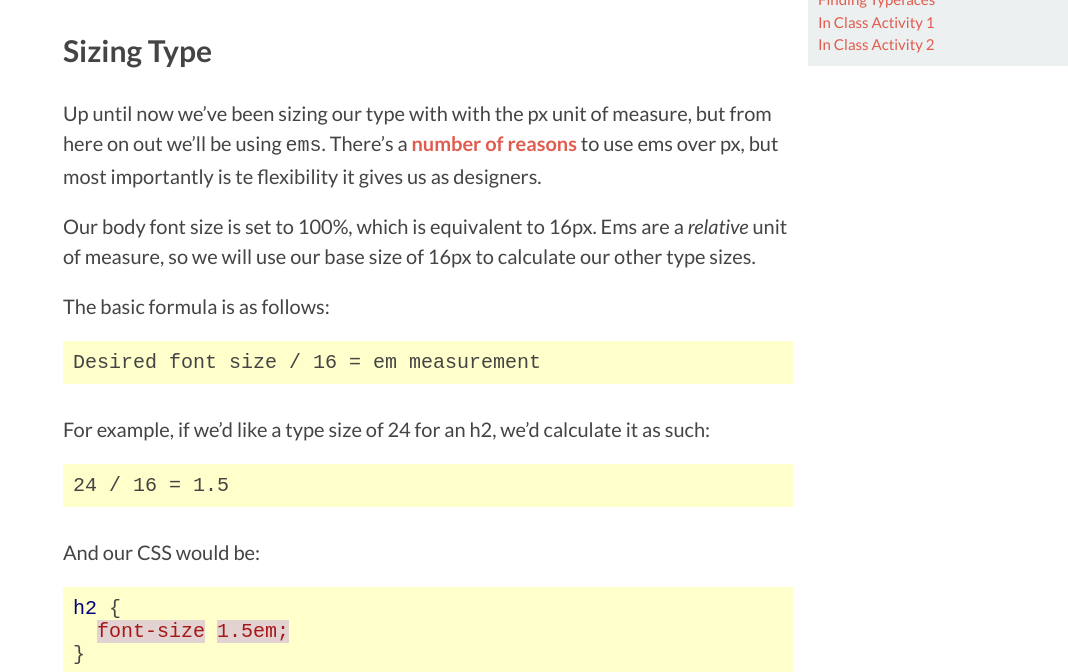
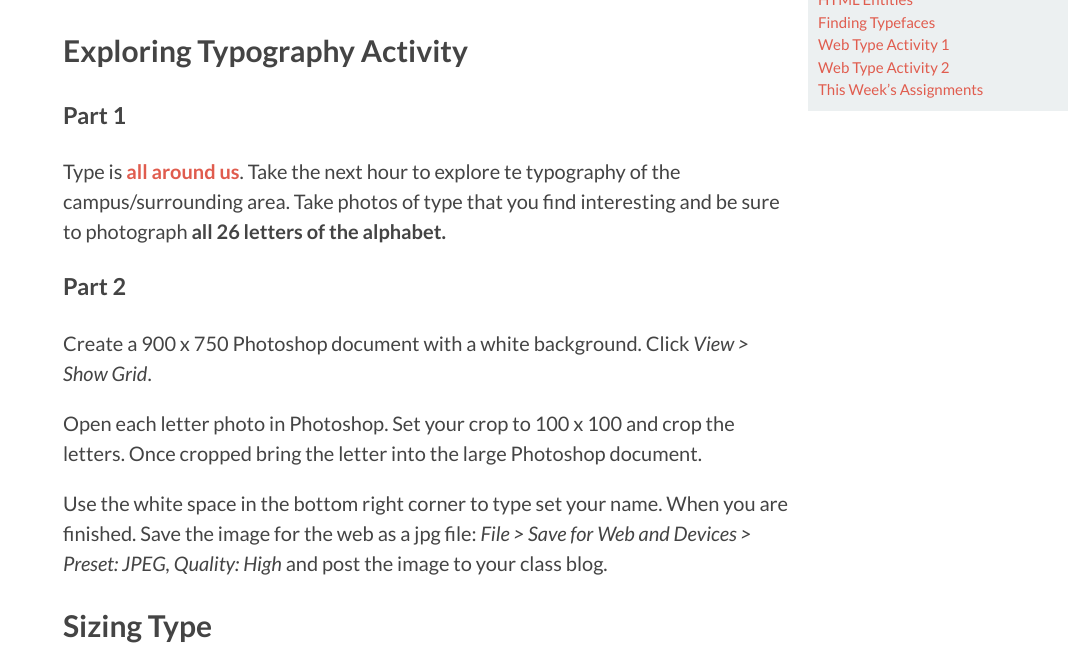
Before and after one commit to DMD1070/DMD1070.github.io, a Jekyll site: the page built from lessons/7-web-typography.md, in a window 1280 px wide and 900 px high, scrolled down 1028 px, cut to the strip 228-900 px from the top of the window. Shown: the whole strip, without its empty margins (212-1280 px from the left). Built offline with Jekyll 4.4.1, drawn with Linux system fonts in a browser that asks for light colours; Markdown is read by kramdown in place of the engine named in the settings; some of the changed text lies outside the part shown.

Commit message:
add instructions for the found type activity

```diff
--- a/lessons/7-web-typography.md
+++ b/lessons/7-web-typography.md
@@ -15,6 +15,20 @@ lesson_num: 07
 ### Typography | Off Book
 
 <iframe width="560" height="315" src="//www.youtube.com/embed/eKKDL6lekmA" frameborder="0" allowfullscreen></iframe>
+
+## Exploring Typography Activity
+
+### Part 1
+
+Type is [all around us](http://www.flickr.com/groups/found-typography/). Take the next hour to explore te typography of the campus/surrounding area. Take photos of type that you find interesting and be sure to photograph **all 26 letters of the alphabet.**
+
+### Part 2
+
+Create a 900 x 750 Photoshop document with a white background. Click *View > Show Grid*.
+
+Open each letter photo in Photoshop. Set your crop to 100 x 100 and crop the letters. Once cropped bring the letter into the large Photoshop document.
+
+Use the white space in the bottom right corner to type set your name. When you are finished. Save the image for the web as a jpg file: *File > Save for Web and Devices > Preset: JPEG, Quality: High* and post the image to your class blog.
 
 ## Sizing Type
 
@@ -83,6 +97,17 @@ p {
 
 Be sure to take a look at [The Best Google Web Fonts](http://hellohappy.org/beautiful-web-type) demo
 
-## In Class Activity 1
+## Web Type Activity 1
 
-## In Class Activity 2
+## Web Type Activity 2
+
+## This Week's Assignments
+
+### CodeAcademy
+
+Complete lessons 7, 8, 9, and 10 of the [HTML & CSS track](http://www.codecademy.com/tracks/web). Send me a screenshot showing completion prior to next week's class.
+
+### Blog Post
+Complete the found alphabet activity and post it to your blog.
+
+### Reading
```
